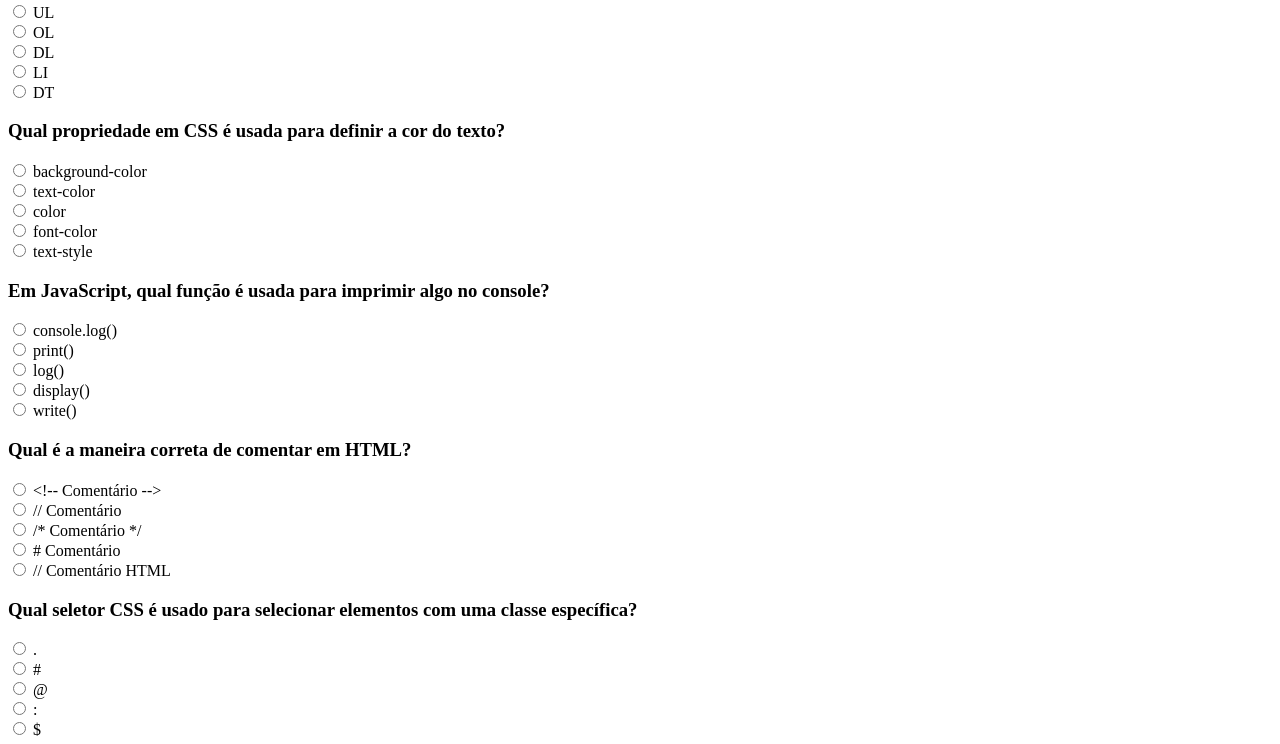
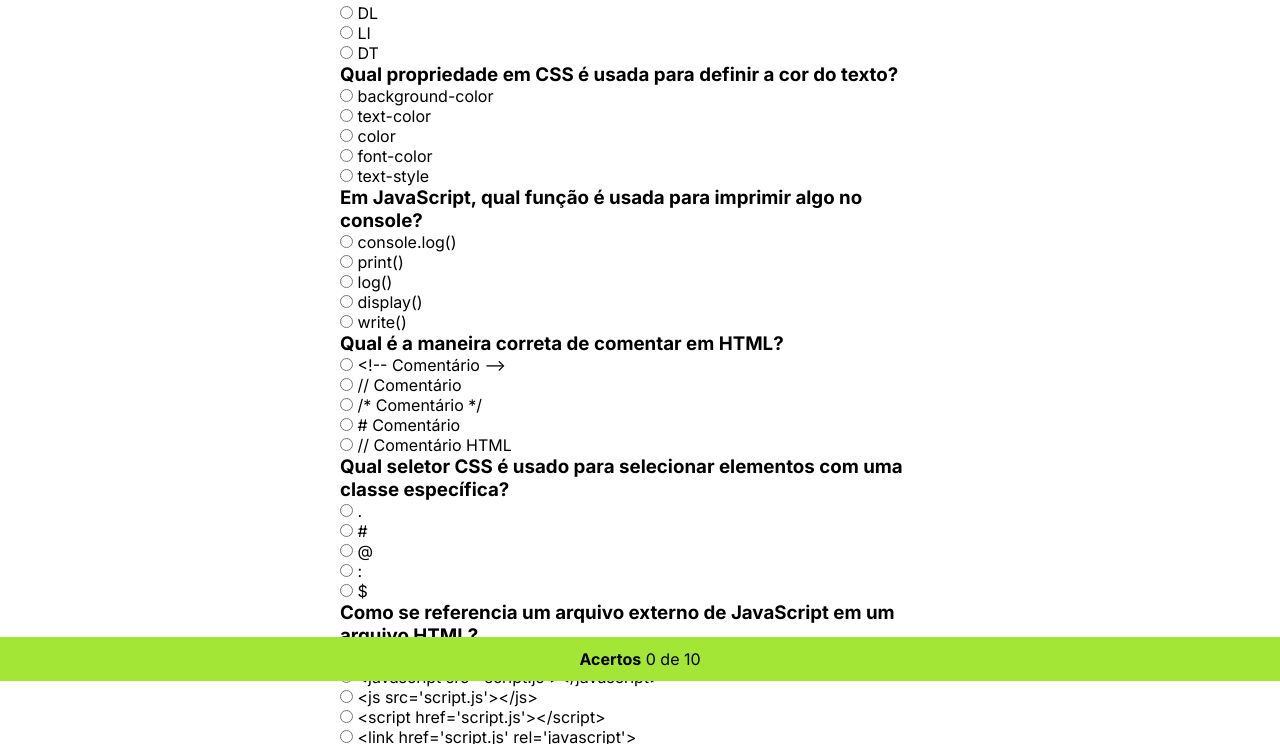
Before and after one commit to BATENDER/Quiz-NLW, a plain HTML site: page Quiz/index.html in a window 1280 px wide. Shown: the part 119-863 px from the top of the page. Drawn offline with Linux system fonts and the light colour scheme.

Commit message:
Additional JavaScript and some CSS selectors
I have finished the JS logic and started to get the website prettier.

```diff
--- /dev/null
+++ b/Quiz/assets/styles/styles.css
@@ -0,0 +1,30 @@
+@import url('https://fonts.googleapis.com/css2?family=Inter:wght@400;600;700&display=swap');
+
+*, :root {
+    margin: 0;
+    padding: 0;
+    box-sizing: border-box;
+
+    font-family: 'Inter', sans-serif;
+    font-synthesis: none;
+    text-rendering: optimizeLegibility;
+    -webkit-font-smoothing: antialiased;
+    -moz-osx-font-smoothing: grayscale;
+    -webkit-text-size-adjust: 100%;
+}
+
+main {
+    max-width: 640px;
+    margin: 0 auto 64px;
+    padding: 20px;
+}
+
+#acertos {
+    width: 100%;
+    padding: 12px;
+    position: fixed;
+    bottom: 0;
+    left: 0;
+    text-align: center;
+    background-color: #a3e635;
+}
--- a/Quiz/index.html
+++ b/Quiz/index.html
@@ -5,9 +5,12 @@
         <meta charset="UTF-8">
         <meta name="viewport" content="width=device-width, initial-scale=1.0">
         <title>A super basic quiz</title>
+
+        <link rel="stylesheet" href="assets/styles/styles.css">
     </head>
 
     <body>
+        <main>
             <h1>Teste seus conhecimentos</h1>
 
             <div id="quiz"></div>
@@ -24,6 +27,11 @@
                 </div>
             </template>
 
+            <div id="acertos">
+                <strong>Acertos</strong>
+                <span>0 de 10</span>
+            </div>
+        </main>
         <script type="module" src="script.js"></script>
     </body>
 </html>
--- a/Quiz/script.js
+++ b/Quiz/script.js
@@ -114,6 +114,12 @@ const perguntas = [
 // Nesse bloco o javascript foi capaz de pegar esse id e essa tag
 const quiz = document.querySelector('#quiz');
 const template = document.querySelector('template');
+const mostrarTotal = document.querySelector('#acertos span');
+
+const correta = new Set();
+const totalDePerguntas = perguntas.length;
+
+mostrarTotal.textContent = `${correta.size} de ${totalDePerguntas}`;
 
 // Esse for foi utilizado para percorrer todo o array "perguntas" pegando os elementos essenciais para construir e mostrar o quiz;
 for (let item of perguntas) {
@@ -126,6 +132,20 @@ for (let item of perguntas) {
     for (let respostas of item.resposta) {
         let dt = quizItem.querySelector('dl dt').cloneNode(true);
         dt.querySelector('span').textContent = respostas;
+        dt.querySelector('input').setAttribute('name', `pergunta-${perguntas.indexOf(item)}`);
+        dt.querySelector('input').value = item.resposta.indexOf(respostas);
+
+        // fazer uma versão dessa função porém usando um addEventListener e fazer com que ao invés de ir marcando enquanto vai acertando, fazer aparecer a resposta no final
+        dt.querySelector('input').onchange = (event) => {
+            let respostaCorreta = event.target.value == item.correto; // dois == pois está fazendo uma comparação ntre número e String, pois == não avalia o tipo, já o === sim
+
+            correta.delete(item);
+            if (respostaCorreta) {
+                correta.add(item);
+            }
+
+            mostrarTotal.textContent = `${correta.size} de ${totalDePerguntas}`;
+        }
 
         quizItem.querySelector('dl').appendChild(dt);
     }
```
Lines whose indentation alone changed are shown as unchanged.
